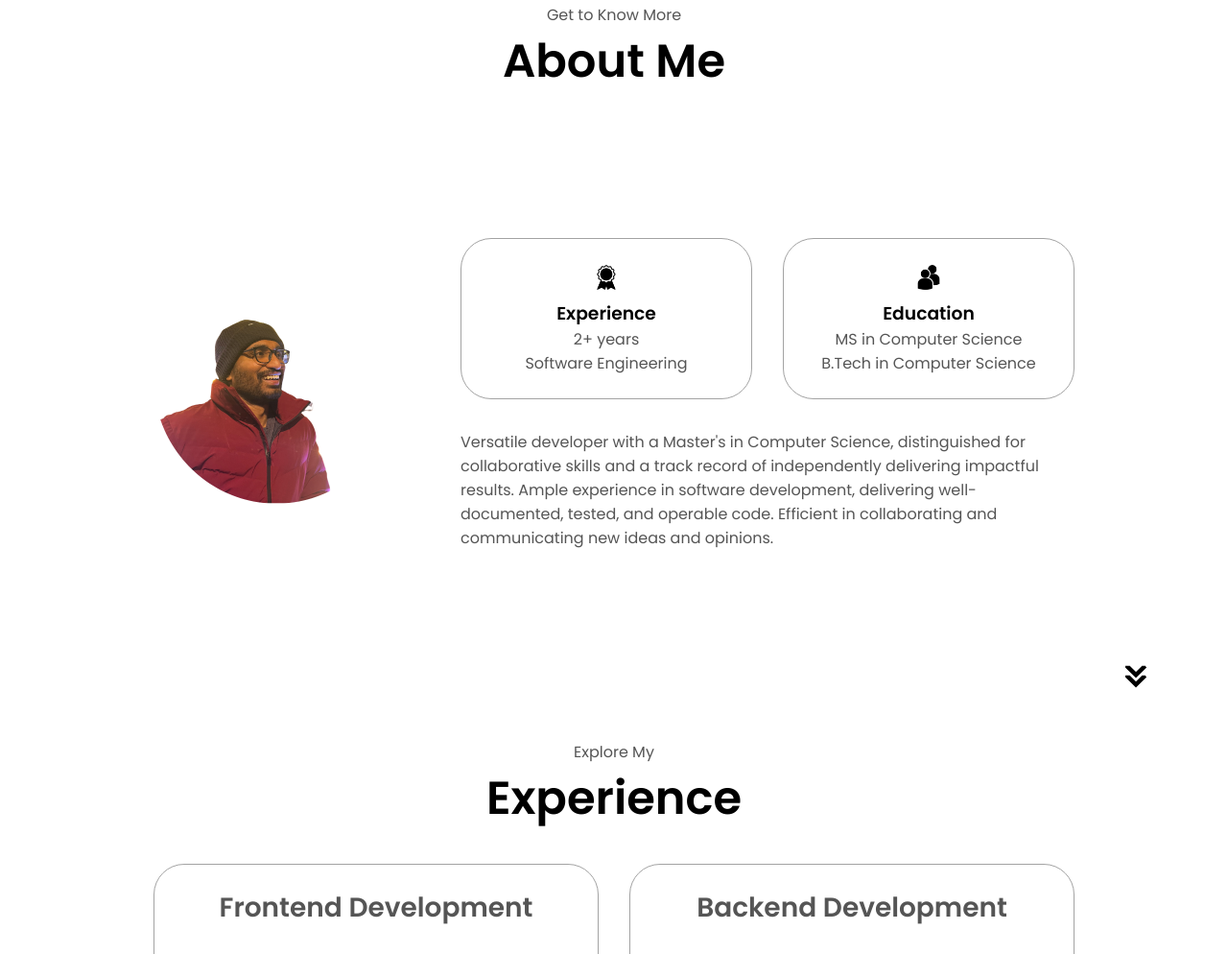
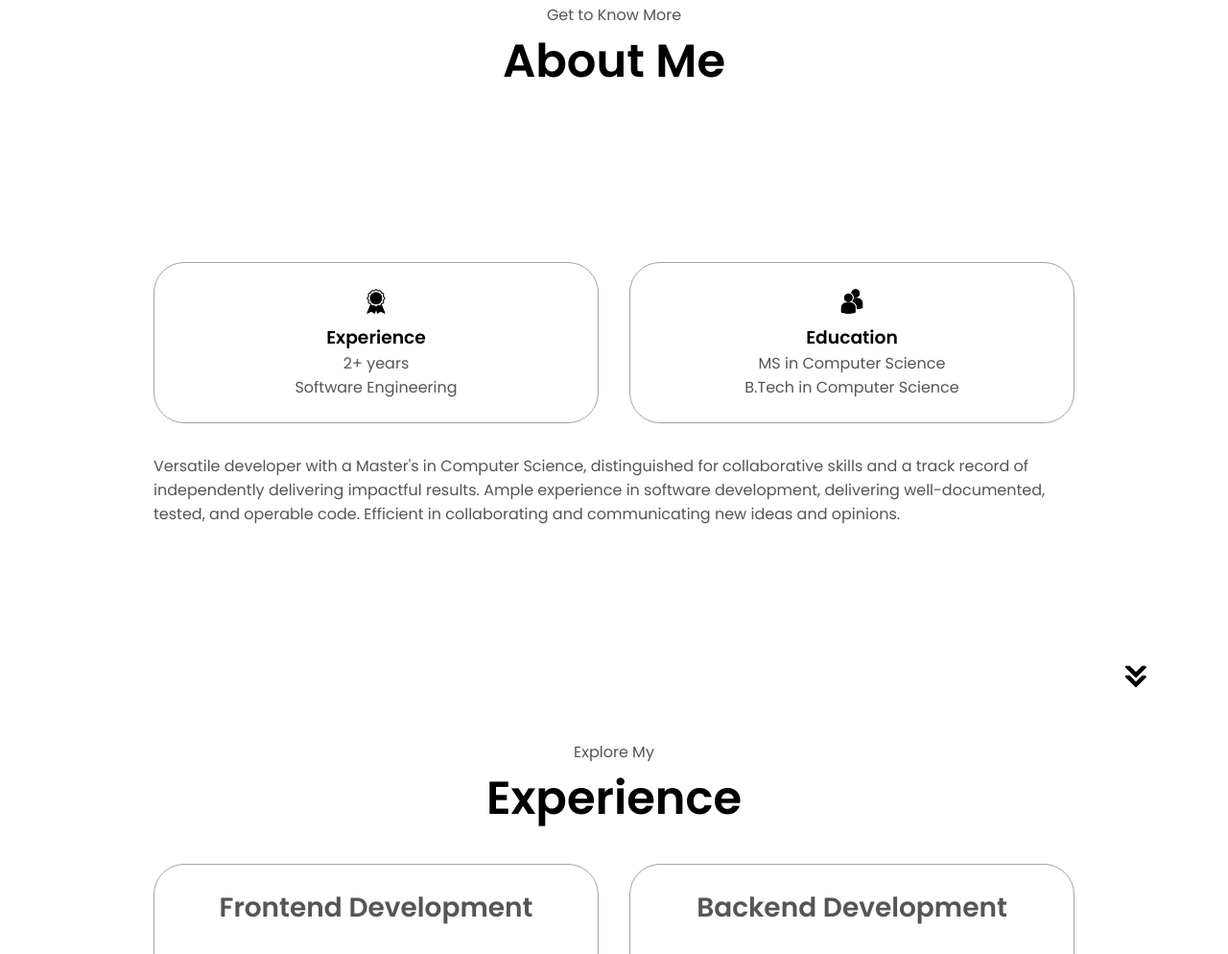
Before and after one commit to NikhilChukka/portfolio, a plain HTML site: page index.html in a window 1280 px wide. Shown: the part 925-1919 px from the top of the page at 96% size. Drawn offline with Linux system fonts and the light colour scheme.

Commit message:
about me photo removal

```diff
--- a/index.html
+++ b/index.html
@@ -65,10 +65,6 @@
         <p class="section__text_p1"> Get to Know More</p>
         <h1 class="title">About Me</h1>
         <div class="section-container">
-            <div class="section__pic-container">
-                <img src="./assets/nikh1.png"
-                class="about-pic" alt="about me"/>
-            </div>
             <div class="about-details-container">
                 <div class="about-containers">
                     <div class="details-container">
```
